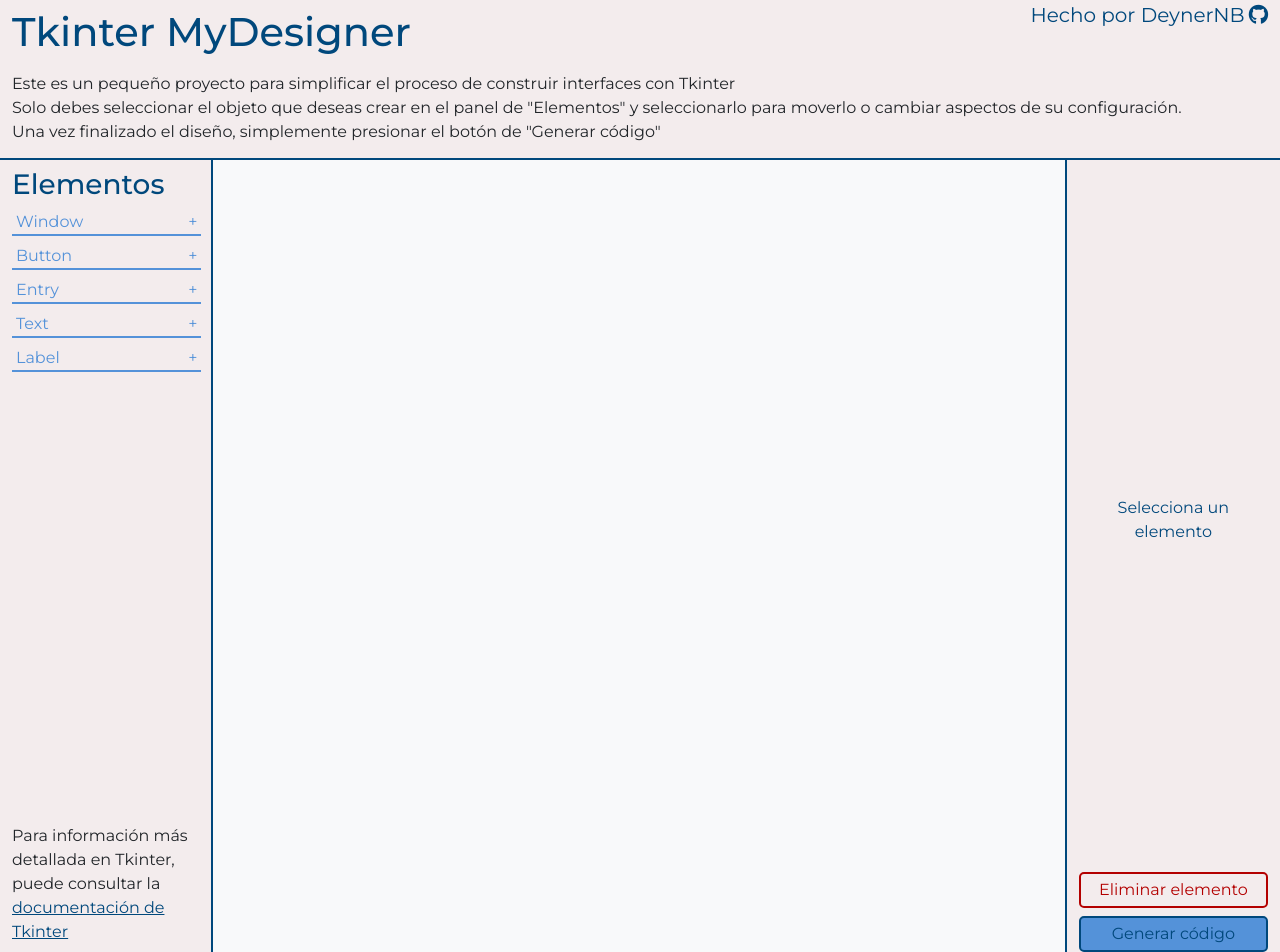
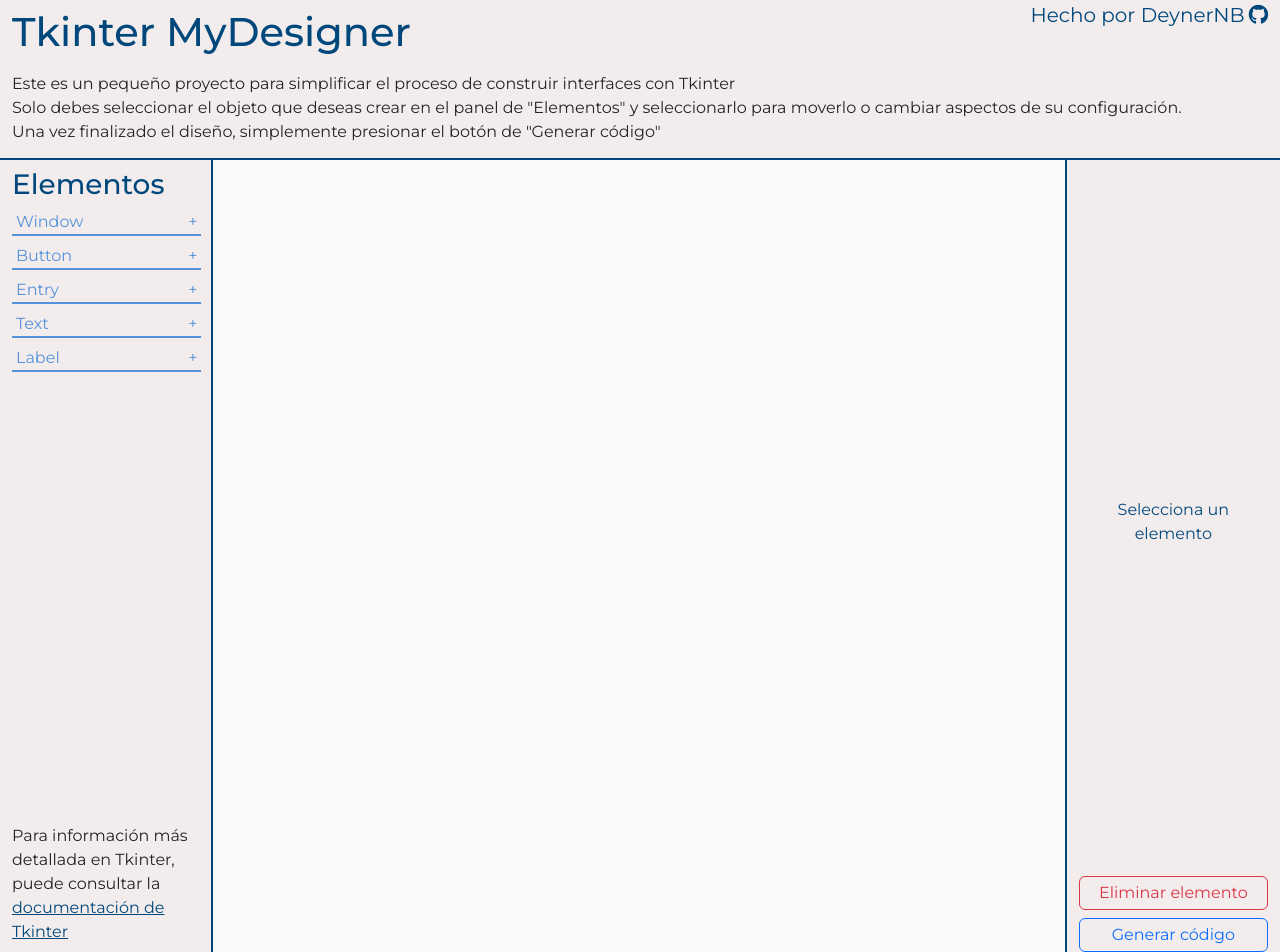
Before and after one commit to DeynerNB/Tkinter-MyDesigner, a React (Create React App) app: page / in a window 1280 px wide. Shown: the top 952 px of the page. Built offline with nearby package versions, Linux system fonts and the light colour scheme.

Commit message:
style(config-panel): add bootstrap style buttons

```diff
--- a/src/components/configurationPanel/ConfigPanel.js
+++ b/src/components/configurationPanel/ConfigPanel.js
@@ -84,8 +84,8 @@
                 ( <div className="d-flex h-100 justify-content-center align-items-center text-center configuration-title">Selecciona un elemento</div> )
             }
             <div>
-                <button className='w-100 mb-2 py-1 configuration-btn delete-btn' onClick={() => deleteSelectedElement()}>Eliminar elemento</button>
-                <button className='w-100 mb-2 py-1 configuration-btn info-btn' onClick={() => codeDisplayDialog(true)}>Generar código</button>
+                <button className='w-100 mb-2 py-1 btn btn-outline-danger' onClick={() => deleteSelectedElement()}>Eliminar elemento</button>
+                <button className='w-100 mb-2 py-1 btn btn-outline-primary' onClick={() => codeDisplayDialog(true)}>Generar código</button>
             </div>
         </div>
     );
```
